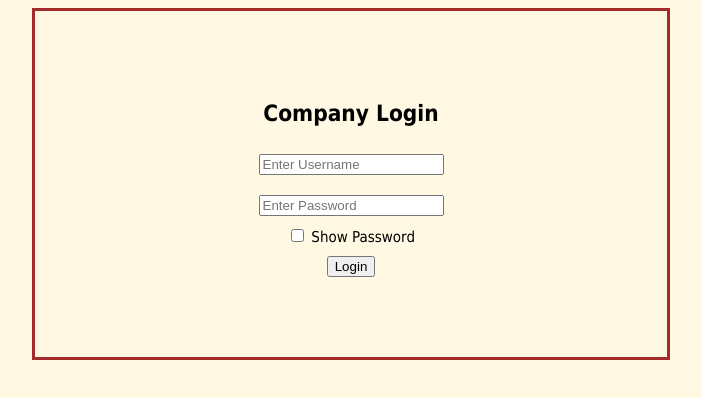
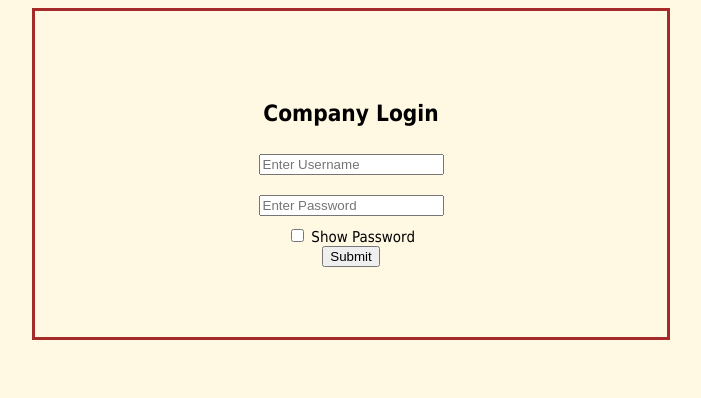
Before and after one commit to nevoniuk/CoffeeShop, a plain HTML site: page company_login.html in a window 1280 px wide. Shown: the whole page, without its empty margins (289-990 px from the left). Drawn offline with Linux system fonts and the light colour scheme.

Commit message:
Update company_login.html

```diff
--- a/company_login.html
+++ b/company_login.html
@@ -23,9 +23,9 @@
             <input type="checkbox" onclick="show()" id="toggle">
             <label for="toggle">Show Password</label>
         </div>
-        <div class="login_button">
-            <button type="button">Login</button>
-        </div>
+        <form action="https://nevoniuk.github.io/CoffeeShop/register_stock_page.html">
+      <input type="submit" placeholder="Login" />
+      </form>
     </div>
     </center>
 
```
